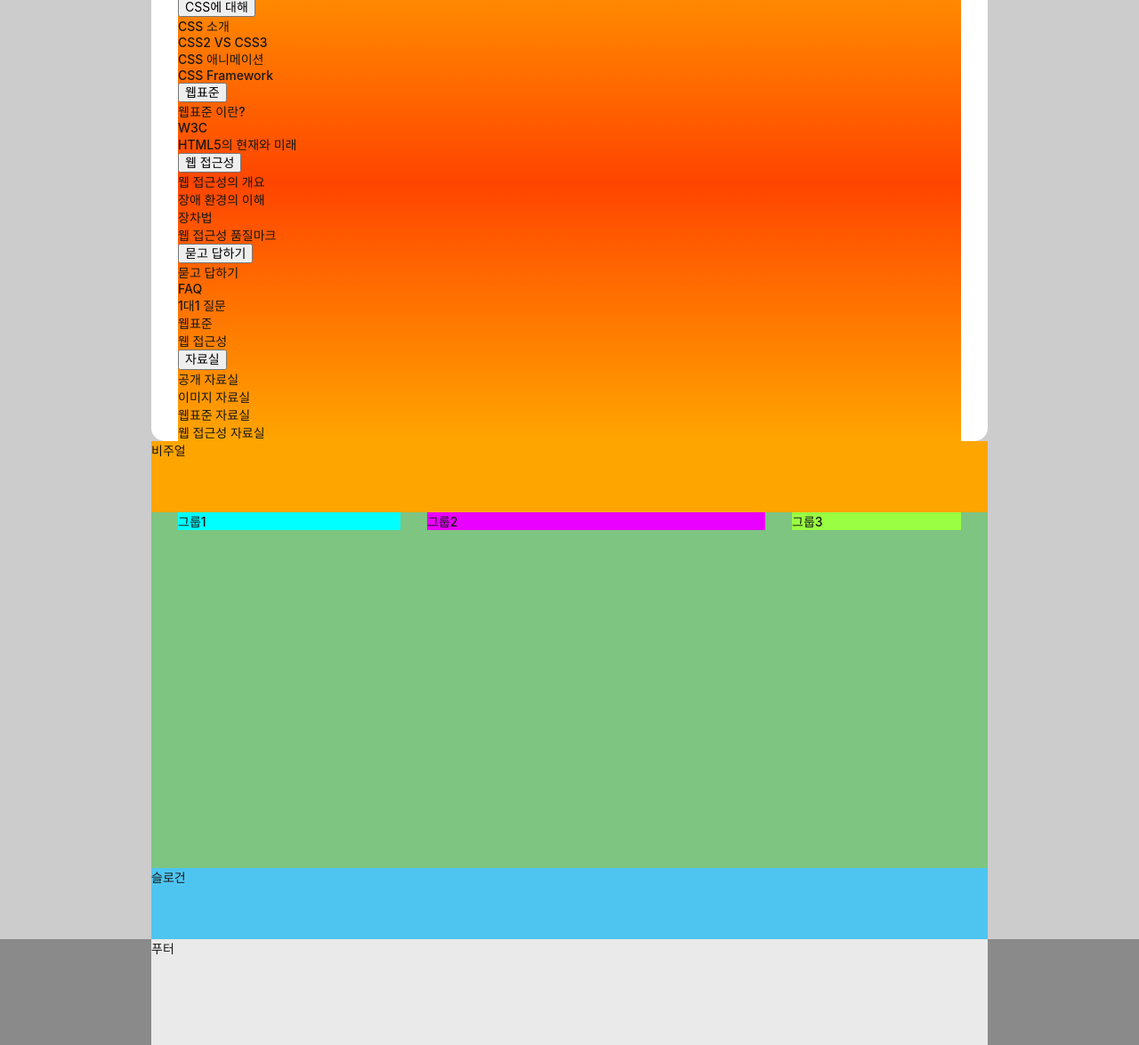
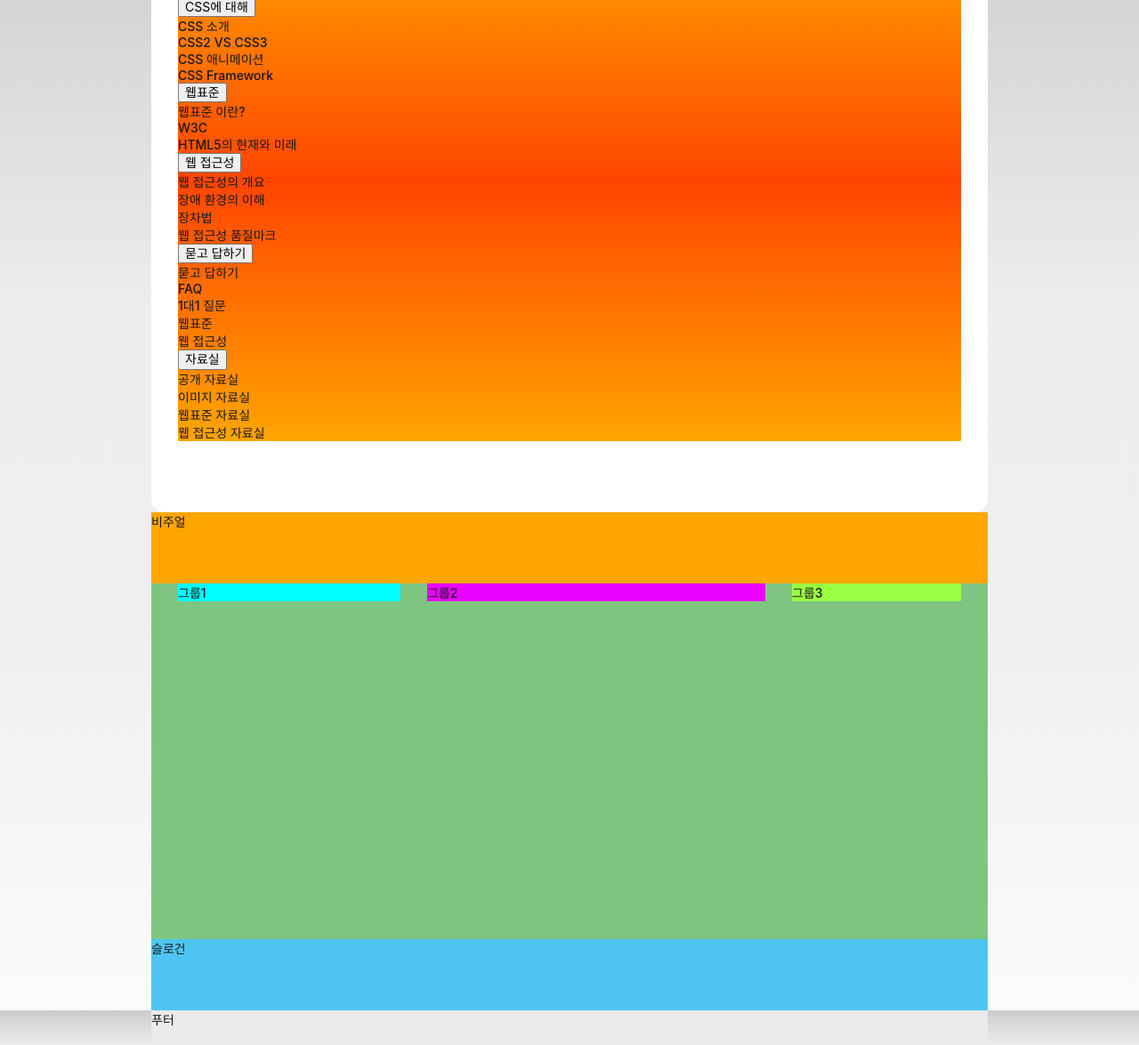
Before and after one commit to nahee09/HTML5, a plain HTML site: page index.html in a window 1280 px wide. Shown: the part 125-1300 px from the top of the page at 89% size. Drawn offline with Linux system fonts and the light colour scheme; a web font is replaced by a local one.

Commit message:
그라디언트 효과 적용

```diff
--- a/styles/style.css
+++ b/styles/style.css
@@ -35,7 +35,7 @@ body{
   /*em, rem 단위 사용해보기*/
   font-size: 1.4rem;
   color: #181818;
-  background: #ccc;
+  background: #ccc linear-gradient(to bottom, #ccc 0%, #eee 35%, #efefef 60%, #fff 100%);
   /*웹폰트 적용(pretendard)*/
   font-family: "Pretendard Variable", Pretendard, -apple-system, BlinkMacSystemFont, system-ui, Roboto, "Helvetica Neue", "Segoe UI", "Apple SD Gothic Neo", "Noto Sans KR", "Malgun Gothic", "Apple Color Emoji", "Segoe UI Emoji", "Segoe UI Symbol", sans-serif;
   font-weight: 500;
@@ -100,9 +100,13 @@ body{
 }
 
 /*메인 메뉴*/
+.navigation{
+  padding-bottom: 80px;
+}
 .menu{
   background-color: rgb(202, 65, 53);
   background-image: linear-gradient(orange, orangered, orange);
+
 }
 
 /*비주얼*/
@@ -148,7 +152,8 @@ body{
 
 /*푸터*/
 .footer{
-  background: rgb(138, 138, 138);
+  /* background: rgb(138, 138, 138); */
+  background: #ccc linear-gradient(to bottom, #ccc 0%, #eee 35%, #efefef 60%, #fff 100%);
 }
 
 .footer-inner{
```
